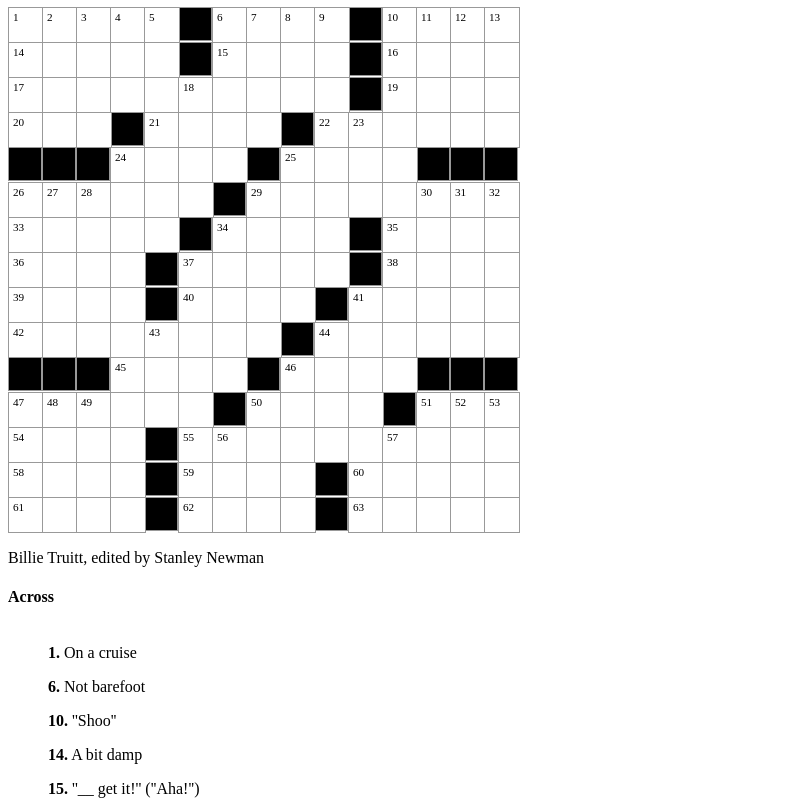
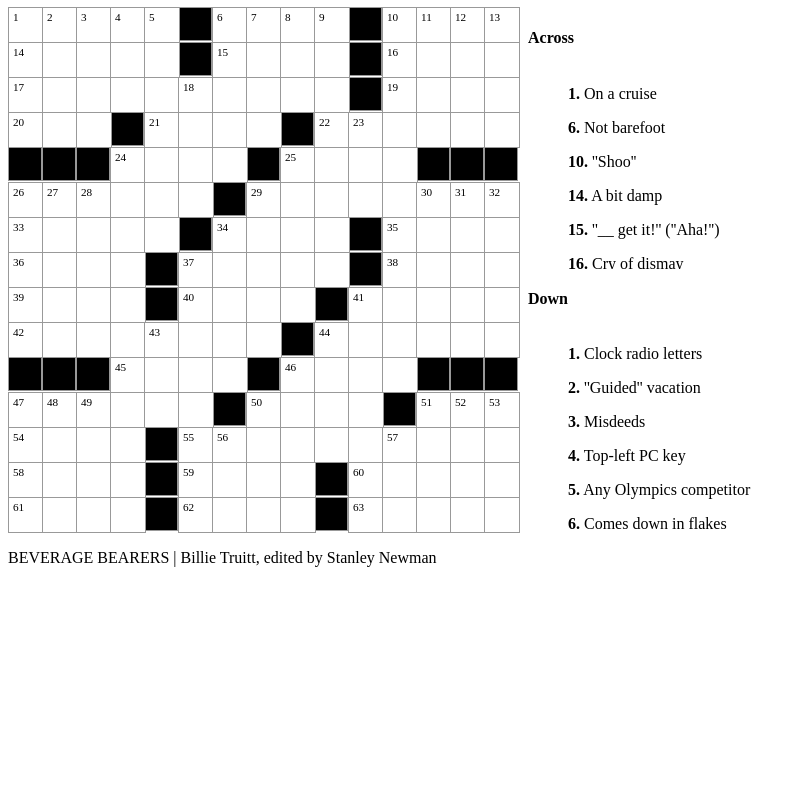
Before and after one commit to nhanphan2112/crossword, a React (Create React App) app: page / in a window 1280 px wide. Shown: the top 800 px of the page, without its empty margins (0-803 px from the left). Built offline with nearby package versions, Linux system fonts and the light colour scheme.

Commit message:
Add float to elements

```diff
--- a/src/App.js
+++ b/src/App.js
@@ -11,8 +11,9 @@ const App = () => {
 	return (
 		<div>
 			<Grid cells={cells} />
-      <p>{meta.creator}</p>
       <ClueView clues={clues}/>
+      <br style={{clear:"both"}} />
+      <p>{meta.title} | {meta.creator}</p>
 		</div>
 	);
 };
--- a/src/ClueView.js
+++ b/src/ClueView.js
@@ -9,13 +9,13 @@ const ClueView = ({ clues }) => {
   const downClues = clues.filter((clue) => clue.direction === 1);
 
 	return (
-		<React.Fragment>
+		<div className="clueview">
 			<h4>Across</h4>
       <div className="cluelist"><ClueList clues={acrossClues}/></div>
 
 			<h4>Down</h4>
       <div className="cluelist"><ClueList clues={downClues}/></div>
-		</React.Fragment>
+		</div>
 	);
 };
 
--- a/src/Grid.js
+++ b/src/Grid.js
@@ -12,7 +12,12 @@ const Grid = ({ cells }) => {
 		}
 	}
 
-	return <div className="grid-board">{grid}</div>;
+	return (
+		<div>
+			<div className="grid-board">{grid}</div>
+
+		</div>
+	);
 };
 
 export default Grid;
--- a/src/styles.css
+++ b/src/styles.css
@@ -35,6 +35,8 @@
   grid-template-columns: repeat(15, 34px);
   grid-gap: 0;
   align-self: flex-start;
+  float: left;
+
 }
 
 
@@ -60,3 +62,8 @@
   width: 500px;
   overflow: scroll;
 }
+
+.clueview{
+  margin-left: 10px;
+  float: left;
+}
```
